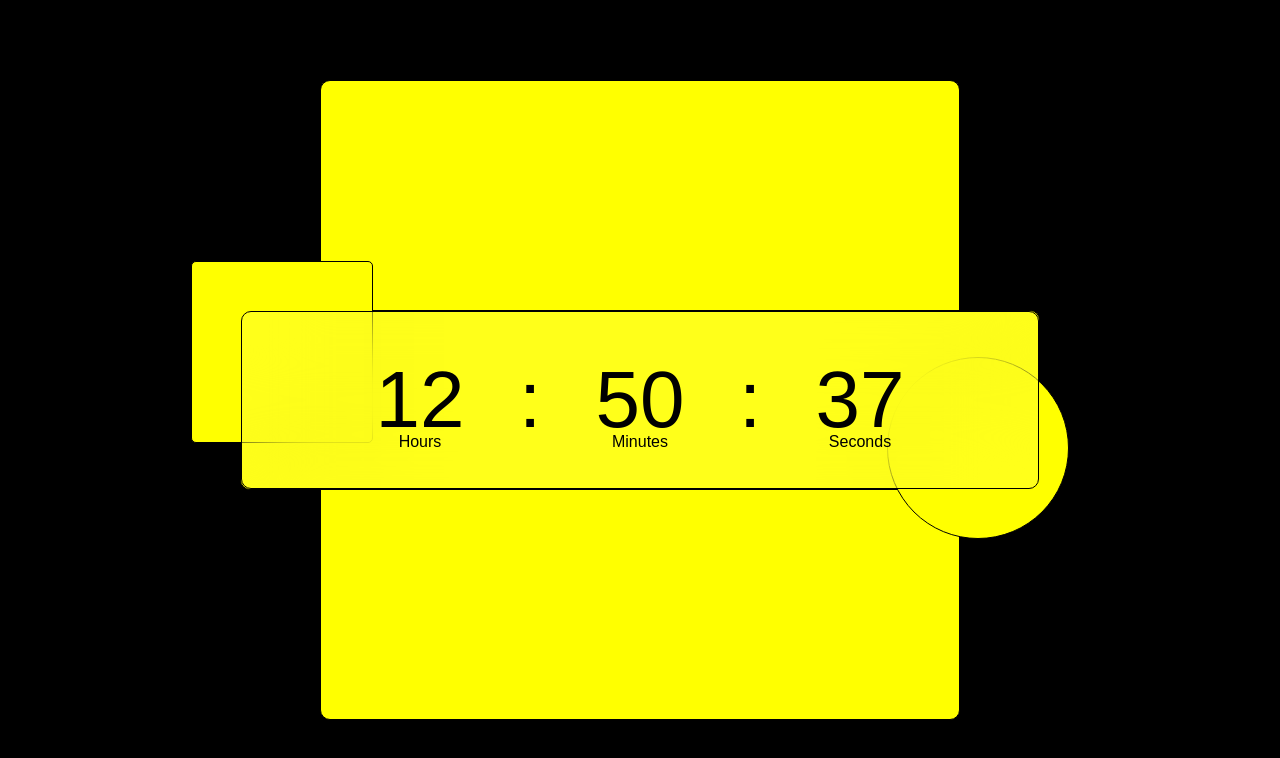
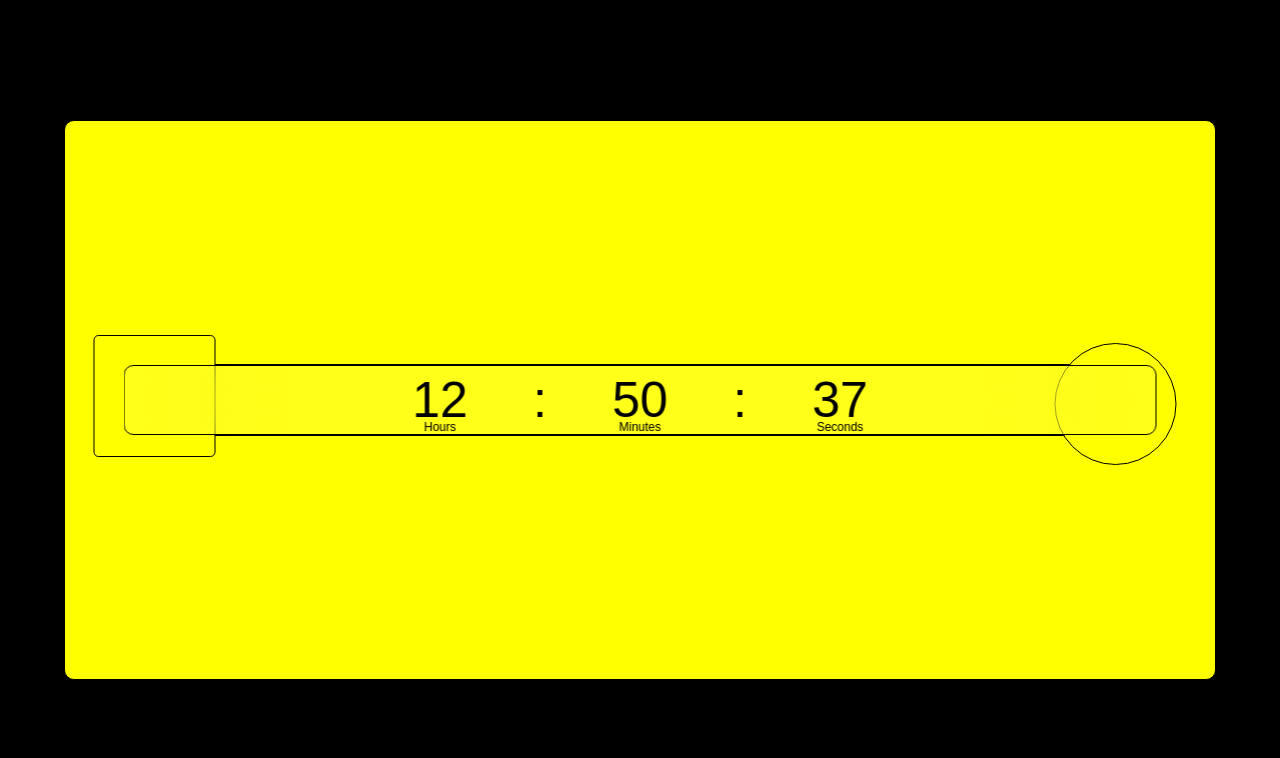
Before and after one commit to ShubhamChoudharyShubh/Digital-Clock, a plain HTML site: page index.html in a window 1280 px wide. Drawn offline with Linux system fonts and the light colour scheme.

Commit message:
Update style.css

```diff
--- a/style.css
+++ b/style.css
@@ -1,86 +1,88 @@
 * {
     margin: 0;
     padding: 0;
-    font-family: 'poppins', sans-serif;
+    font-family: 'Poppins', sans-serif;
     box-sizing: border-box;
 }
 body {
-    background-color: black; /* Black background */
+    background-color: black;
     display: flex;
     justify-content: center;
     align-items: center;
-    height: 100vh; /* Full viewport height */
+    height: 100vh;
 }
 .hero {
-    width: 50%;
-    height: 80vh;
-    background: yellow; /* Yellow background for hero section */
-    color: black; /* Black text color */
+    width: 90%; /* Adjust width for smaller screens */
+    height: 70vh; /* Reduce height for smaller screens */
+    background: yellow;
+    color: black;
     position: relative;
-    border: 1px solid black; /* Black border */
-    border-radius: 10px; /* Smooth corners */
+    border: 1px solid black;
+    border-radius: 10px;
 }
 .container {
-    width: 800px;
-    height: 180px;
+    width: 90%; /* Adjust width for mobile screens */
+    height: auto; /* Allow container height to adjust */
     position: absolute;
     top: 50%;
     left: 50%;
     transform: translate(-50%, -50%);
-    border: 1px solid black; /* Black border */
-    border-radius: 10px; /* Smooth corners */
-    background-color: yellow; /* Yellow background */
+    border: 1px solid black;
+    border-radius: 10px;
+    background-color: yellow;
 }
 .clock {
     width: 100%;
     height: 100%;
-    background: rgba(255, 255, 255, 0.1); /* Slightly translucent white background */
-    border-radius: 10px; /* Smooth corners */
+    background: rgba(255, 255, 255, 0.1);
+    border-radius: 10px;
     display: flex;
     align-items: center;
     justify-content: center;
-    border: 1px solid black; /* Black border */
+    border: 1px solid black;
     backdrop-filter: blur(40px);
+    flex-wrap: wrap; /* Ensures spans wrap nicely on smaller screens */
 }
 .container::before {
     content: '';
-    width: 180px;
-    height: 180px;
-    background: yellow; /* Matches the overall theme */
+    width: 120px; /* Reduced width */
+    height: 120px; /* Reduced height */
+    background: yellow;
     border-radius: 5px;
     position: absolute;
-    left: -50px;
-    top: -50px;
+    left: -30px;
+    top: -30px;
     z-index: -1;
-    border: 1px solid black; /* Black border */
+    border: 1px solid black;
 }
 .container::after {
     content: '';
-    width: 180px;
-    height: 180px;
-    background: yellow; /* Matches theme for consistency */
-    border-radius: 50%; /* Rounded element */
+    width: 120px; /* Reduced width */
+    height: 120px; /* Reduced height */
+    background: yellow;
+    border-radius: 50%;
     position: absolute;
-    right: -30px;
-    bottom: -50px;
+    right: -20px;
+    bottom: -30px;
     z-index: -1;
-    border: 1px solid black; /* Black border */
+    border: 1px solid black;
 }
 .clock span {
-    font-size: 80px;
-    width: 110px;
+    font-size: 50px; /* Reduced font size for mobile */
+    width: 90px; /* Adjust width for smaller screens */
     display: inline-block;
     text-align: center;
     position: relative;
-    color: black; /* Black text */
+    color: black;
+    margin: 5px; /* Add spacing between spans */
 }
 .clock span::after {
-    font-size: 16px;
+    font-size: 12px; /* Smaller label font size */
     position: absolute;
     bottom: -5px;
     left: 50%;
     transform: translate(-50%);
-    color: black; /* Black text for labels */
+    color: black;
 }
 #hrs::after {
     content: 'Hours';
@@ -89,5 +91,28 @@ body {
     content: 'Minutes';
 }
 #sec::after {
-    content: 'Seconds'; /* Fixed typo from 'Secounds' to 'Seconds' */
+    content: 'Seconds';
 }
+
+/* Responsive Design - Media Query for Screens Smaller than 768px */
+@media screen and (max-width: 768px) {
+    .hero {
+        width: 95%; /* Max width for small screens */
+        height: auto; /* Allow height to adjust */
+    }
+    .container {
+        width: 95%; /* Adjust width for smaller devices */
+        height: auto; /* Allow dynamic height */
+    }
+    .clock {
+        flex-direction: column; /* Stack spans vertically on small screens */
+    }
+    .clock span {
+        font-size: 40px; /* Smaller font size for spans */
+        width: auto; /* Auto width for better alignment */
+    }
+    .container::before,
+    .container::after {
+        display: none; /* Hide extra elements on small screens */
+    }
+}
```
